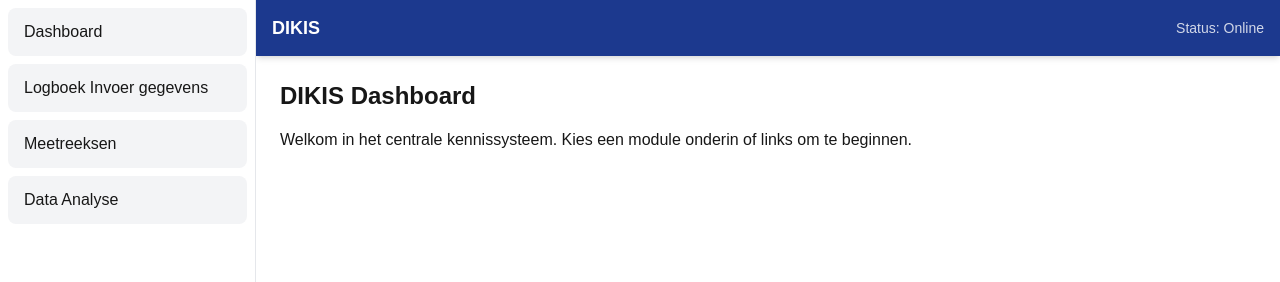
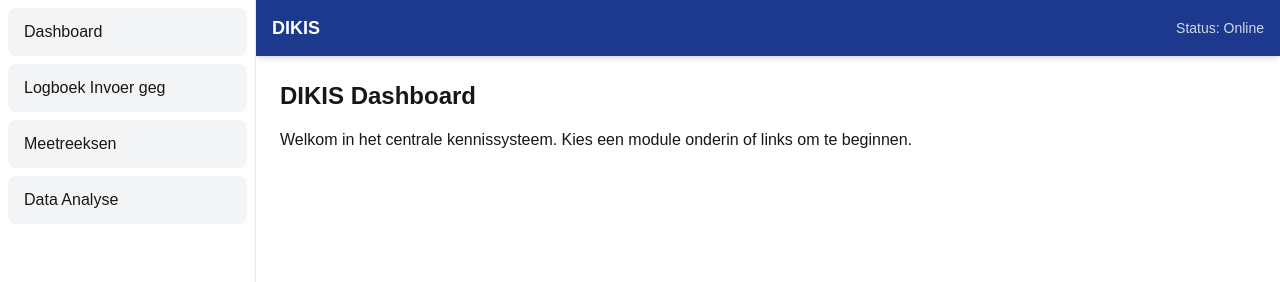
Before and after one commit to TiedeBakker/dikis, a Next.js app: page / in a window 1280 px wide. Shown: the top 282 px of the page. Built offline with nearby package versions, Linux system fonts and the light colour scheme.

Commit message:
dikis v 0.2

```diff
--- a/app/layout.tsx
+++ b/app/layout.tsx
@@ -27,21 +27,29 @@ export default function RootLayout({
           </header>
 
           {/* CENTRALE CONTENT OMGEVING */}
-          <main className="flex-1 overflow-y-auto p-4 md:p-6 pb-24 md:pb-6">
+          <main className="flex-1 overflow-y-auto p-4 md:p-6 pb-20 md:pb-6">
             {children}
           </main>
 
         </div>
 
-        {/* MENU-BUTTON-BALK */}
-        {/* Mobiel: onderaan, horizontaal scrolbaar | Desktop: links, verticaal scrolbaar */}
-        <nav className="bg-white border-t border-gray-200 md:border-t-0 md:border-r md:w-64 flex flex-row md:flex-col order-2 md:order-1 h-16 md:h-full overflow-x-auto md:overflow-y-auto overflow-y-hidden md:overflow-x-hidden select-none whitespace-nowrap md:whitespace-normal scrollbar-none z-20 shadow-lg md:shadow-none">
-          <div className="flex md:flex-col p-2 gap-2 w-full">
+       {/* MENU-BUTTON-BALK */}
+        {/* Mobiel (default): onderaan gefixeerd, h-16 hoog, flex-row */}
+        {/* Desktop (md:): links gefixeerd, h-full hoog, w-64 breed, flex-col */}
+        <nav className="bg-white border-t border-gray-200 md:border-t-0 md:border-r
+                        fixed bottom-0 left-0 right-0 h-16 flex flex-row
+                        md:relative md:h-full md:w-64 md:flex-col
+                        overflow-x-auto md:overflow-y-auto overflow-y-hidden md:overflow-x-hidden
+                        select-none whitespace-nowrap md:whitespace-normal z-20 shadow-lg md:shadow-none">
+          <div className="flex flex-row md:flex-col p-2 gap-2 w-full h-full items-center md:items-stretch">
             {DIKIS_MODULES.map((module) => (
               <Link
                 key={module.id}
                 href={module.path}
-                className="inline-flex md:flex items-center justify-center md:justify-start px-4 py-2 md:py-3 rounded-lg bg-gray-100 hover:bg-blue-100 hover:text-blue-900 font-medium transition-colors text-sm md:text-base min-w-[120px] md:min-w-0"
+                className="inline-flex items-center justify-center md:justify-start
+                           px-4 py-2 md:py-3 rounded-lg bg-gray-100 hover:bg-blue-100 hover:text-blue-900
+                           font-medium transition-colors text-sm md:text-base
+                           min-w-[120px] md:min-w-0 h-10 md:h-auto"
               >
                 {module.title}
               </Link>
--- a/config/modules.ts
+++ b/config/modules.ts
@@ -7,7 +7,7 @@ export interface ModuleConfig {
 
 export const DIKIS_MODULES: ModuleConfig[] = [
   { id: 'home', title: 'Dashboard', path: '/' },
-  { id: 'logboek', title: 'Logboek Invoer gegevens', path: '/modules/logboek' },
+  { id: 'logboek', title: 'Logboek Invoer geg', path: '/modules/logboek' },
   { id: 'metingen', title: 'Meetreeksen', path: '/modules/metingen' },
   { id: 'analyse', title: 'Data Analyse', path: '/modules/analyse' },
 ];
```
